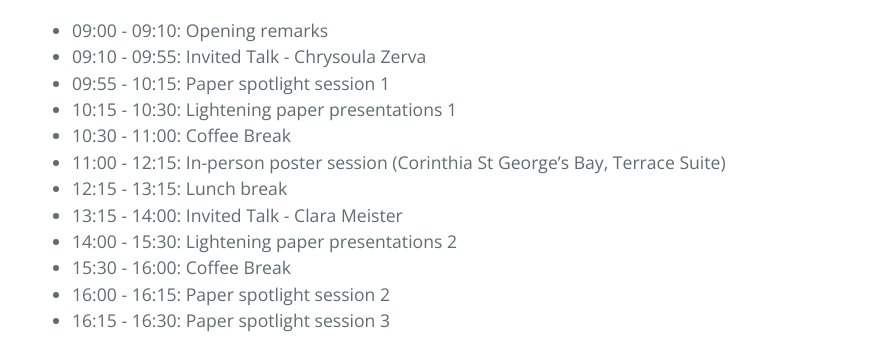
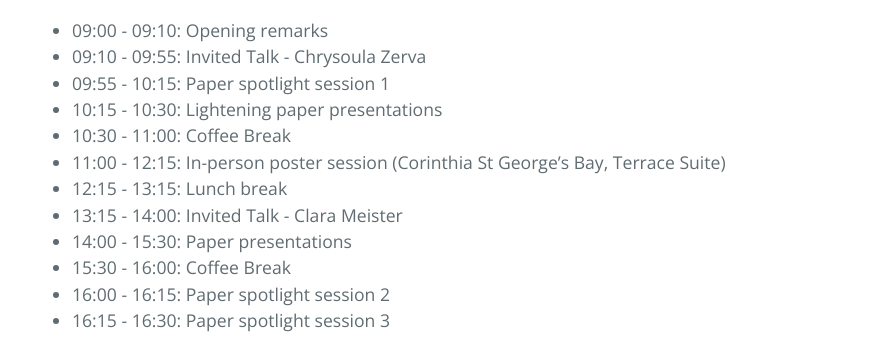
Before and after one commit to uncertainlp/uncertainlp.github.io, a Jekyll site: the page built from index.md, in a window 1280 px wide and 900 px high, scrolled down 2425 px. Shown: the part 163-501 px from the top of the window, without its empty margins (192-1087 px from the left). Built offline with Jekyll 4.4.1, drawn with Linux system fonts in a browser that asks for light colours; the repository's description, which GitHub fills in, is left out.

Commit message:
Rename part of schedule

```diff
--- a/index.md
+++ b/index.md
@@ -66,12 +66,12 @@ The exact schedule is given below:
 - 09:00 - 09:10: Opening remarks
 - 09:10 - 09:55: Invited Talk - Chrysoula Zerva
 - 09:55 - 10:15: Paper spotlight session 1
-- 10:15 - 10:30: Lightening paper presentations 1
+- 10:15 - 10:30: Lightening paper presentations
 - 10:30 - 11:00: Coffee Break
 - 11:00 - 12:15: In-person poster session (Corinthia St George's Bay, Terrace Suite)
 - 12:15 - 13:15: Lunch break
 - 13:15 - 14:00: Invited Talk - Clara Meister
-- 14:00 - 15:30: Lightening paper presentations 2
+- 14:00 - 15:30: Paper presentations
 - 15:30 - 16:00: Coffee Break
 - 16:00 - 16:15: Paper spotlight session 2
 - 16:15 - 16:30: Paper spotlight session 3
```
